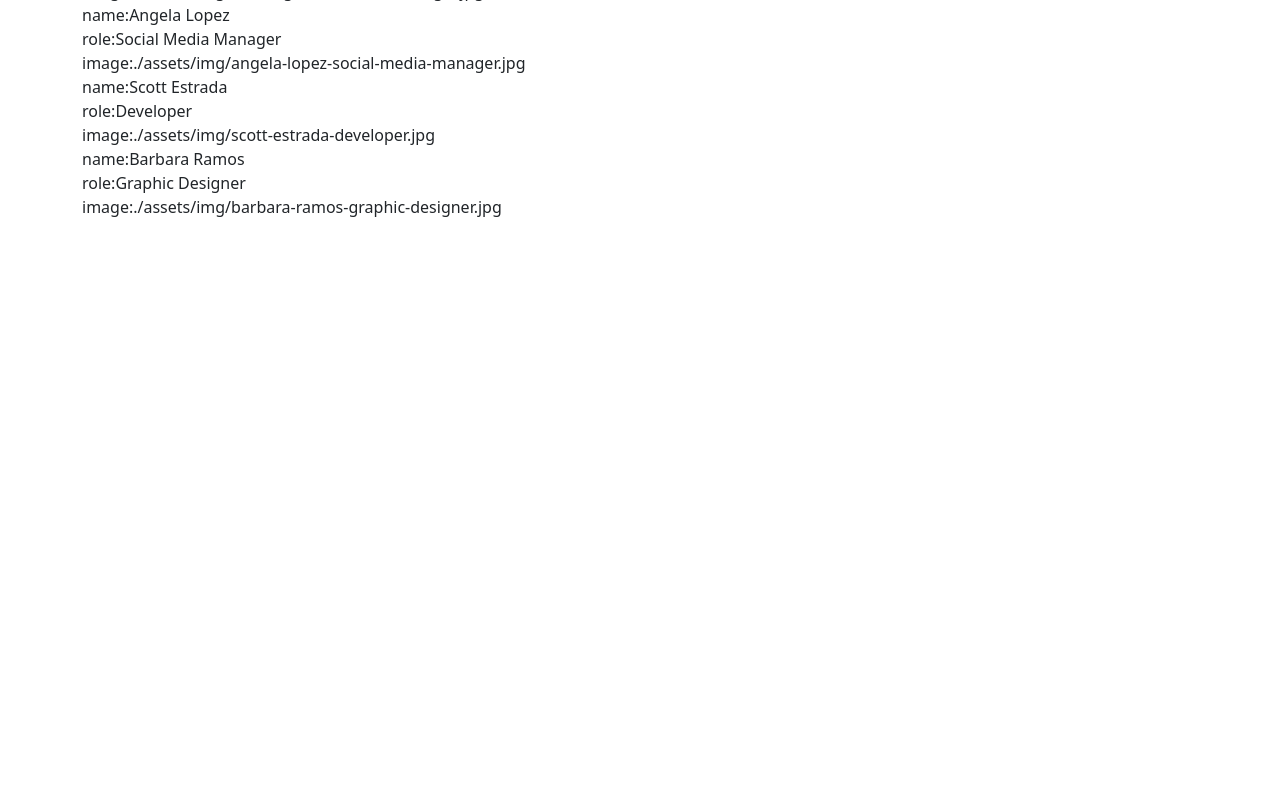
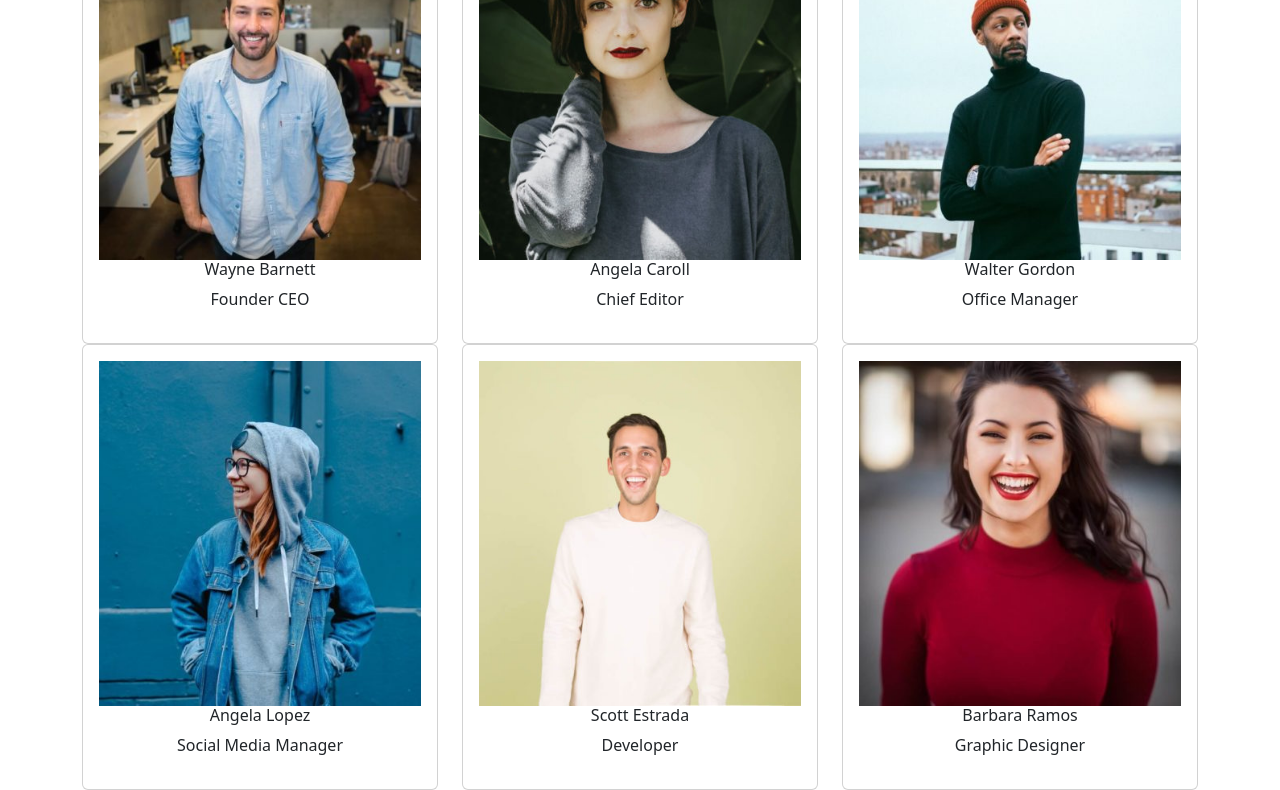
Before and after one commit to SevenErol/js-our-team, a plain HTML site: page index.html in a window 1280 px wide. Shown: the part 213-1003 px from the top of the page. Before the commit the page ends 800 px from the top, so only its background shows below. Drawn offline with nearby package versions, Linux system fonts and the light colour scheme.

Commit message:
bonus 2 work in progress

```diff
--- a/assets/css/style.css
+++ b/assets/css/style.css
@@ -3,3 +3,8 @@
     padding: 0;
     box-sizing: border-box;
 }
+
+.ms_container {
+    width: 30%;
+    margin: auto;
+}
--- a/assets/javascript/script.js
+++ b/assets/javascript/script.js
@@ -1,5 +1,7 @@
 
 const container = document.querySelector(".container");
+
+const row = document.querySelector(".row");
 
 const imagesList = [
     "./assets/img/wayne-barnett-founder.ceo.jpg",
@@ -13,49 +15,49 @@ const imagesList = [
 const team = [
 
     {
-        name: "Wayne Barnett",
+        Name: "Wayne Barnett",
 
-        role: "Founder CEO",
+        Role: "Founder CEO",
 
-        image: "./assets/img/wayne-barnett-founder.ceo.jpg"
+        image: "./assets/img/wayne-barnett-founder-ceo.jpg"
     },
 
     {
-        name: "Angela Caroll",
+        Name: "Angela Caroll",
 
-        role: "Chief Editor",
+        Role: "Chief Editor",
 
         image: "./assets/img/angela-caroll-chief-editor.jpg"
     },
 
     {
-        name: "Walter Gordon",
+        Name: "Walter Gordon",
 
-        role: "Office Manager",
+        Role: "Office Manager",
 
         image: "./assets/img/walter-gordon-office-manager.jpg"
     },
 
     {
-        name: "Angela Lopez",
+        Name: "Angela Lopez",
 
-        role: "Social Media Manager",
+        Role: "Social Media Manager",
 
         image: "./assets/img/angela-lopez-social-media-manager.jpg"
     },
 
     {
-        name: "Scott Estrada",
+        Name: "Scott Estrada",
 
-        role: "Developer",
+        Role: "Developer",
 
         image: "./assets/img/scott-estrada-developer.jpg"
     },
 
     {
-        name: "Barbara Ramos",
+        Name: "Barbara Ramos",
 
-        role: "Graphic Designer",
+        Role: "Graphic Designer",
 
         image: "./assets/img/barbara-ramos-graphic-designer.jpg"
     }
@@ -65,15 +67,71 @@ for (let i = 0; i < team.length; i++) {
 
     const profile = team[i];
 
-   for (const key in profile) {
+    const column = document.createElement("div");
+
+    column.classList.add("col-4");
 
     const myDiv = document.createElement("div");
 
-    const singleInfo = key + ":" + profile[key];
+    myDiv.classList.add("card");
 
-    myDiv.innerHTML = singleInfo;
+    myDiv.classList.add("p-3");
 
-    container.appendChild(myDiv);
+    const memberImage = document.createElement("img");
 
-   }
+    memberImage.classList.add("img-fluid");
+
+    const memberName = document.createElement("h6");
+
+    memberName.classList.add("text-center");
+
+    const memberRole = document.createElement("p");
+
+    memberRole.classList.add("text-center");
+
+    row.appendChild(column);
+
+    column.appendChild(myDiv);
+
+    myDiv.appendChild(memberImage);
+
+    myDiv.appendChild(memberName);
+
+    myDiv.appendChild(memberRole);
+
+    for (const key in profile) {
+
+        switch (key) {
+            case "Name":
+
+                memberName.innerHTML = profile[key];
+
+                break;
+
+            case "Role":
+
+                memberRole.innerHTML = profile[key];
+
+                break;
+
+            case "image":
+
+                memberImage.src = profile[key];
+
+                break;
+
+            default:
+                break;
+        }
+
+    }
 }
+
+
+// const myDiv = document.createElement("div");
+
+    // const singleInfo = key + ":" + profile[key];
+
+    // myDiv.innerHTML = singleInfo;
+
+    // container.appendChild(myDiv);
--- a/index.html
+++ b/index.html
@@ -1,5 +1,6 @@
 <!DOCTYPE html>
 <html lang="en">
+
 <head>
     <meta charset="UTF-8">
     <meta http-equiv="X-UA-Compatible" content="IE=edge">
@@ -14,10 +15,30 @@
     <!-- my CSS link -->
     <link rel="stylesheet" href="./assets/css/style.css">
 </head>
+
 <body>
 
 
-    <div class="container"></div>
+
+
+    <div class="ms_container text-center">
+
+        <h2>OUR TEAM</h2>
+
+        <p>Lorem ipsum dolor sit amet consectetur adipisicing elit.</p>
+
+    </div>
+
+    <div class="container">
+
+        <div class="row">
+
+        </div>
+
+    </div>
+
+
+
 
 
 
@@ -29,4 +50,5 @@
     <!-- my script -->
     <script src="./assets/javascript/script.js"></script>
 </body>
+
 </html>
```
